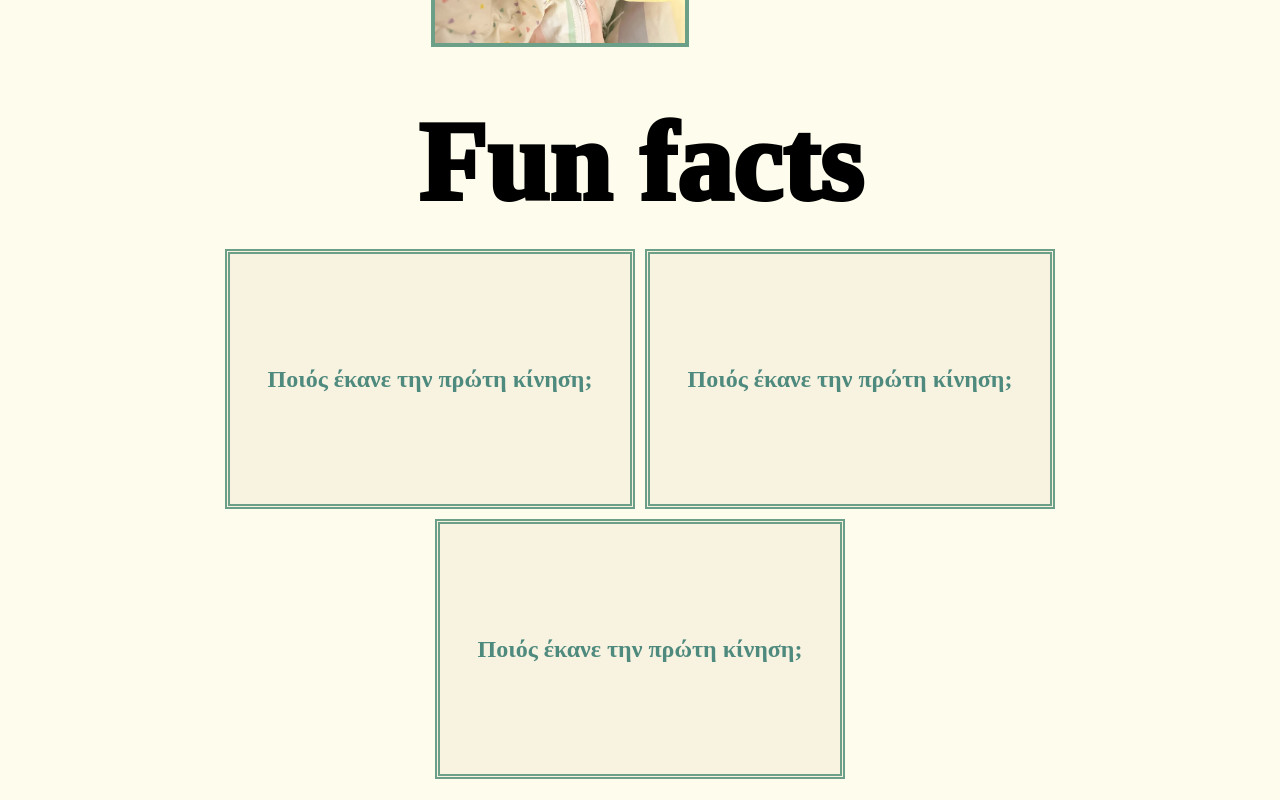
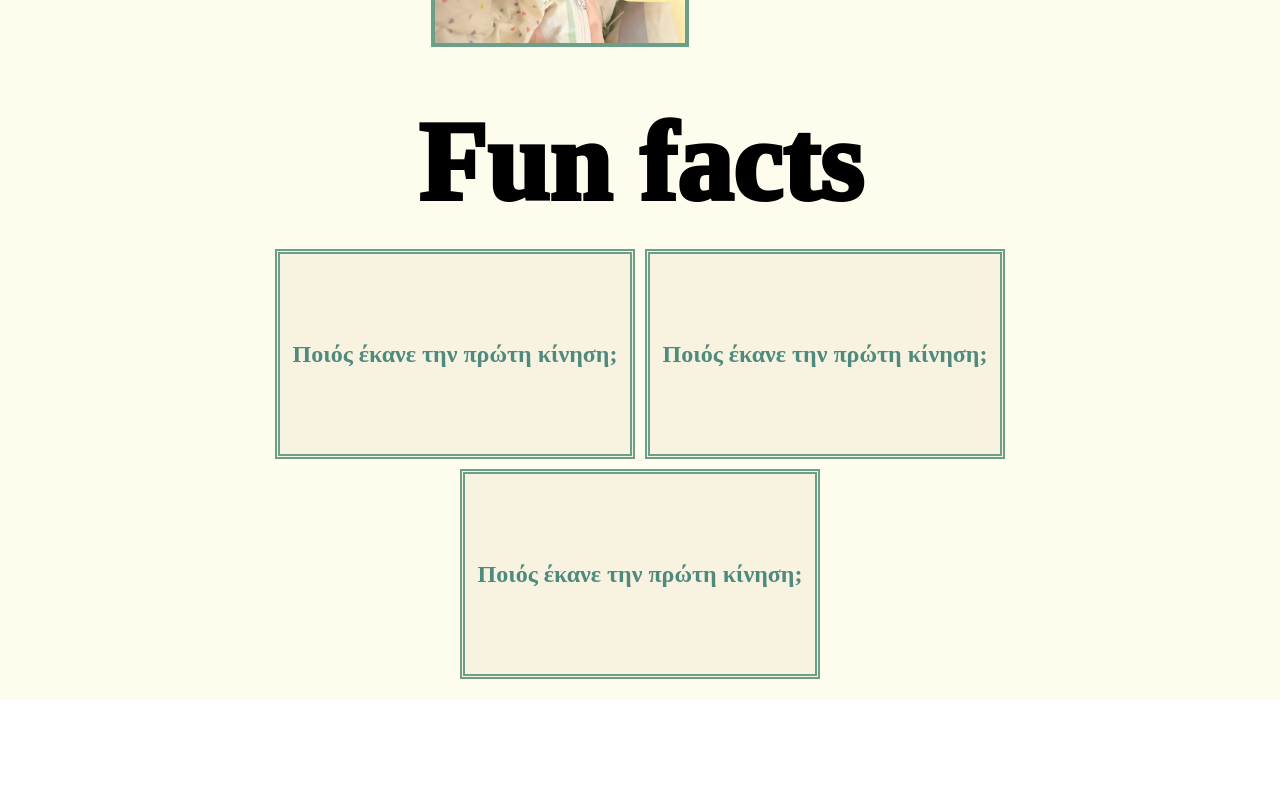
Before and after one commit to Spantouris/wedding, a React (Create React App) app: page / in a window 1280 px wide. Shown: the part 3244-4044 px from the top of the page. After the commit the page ends 3944 px from the top, so only its background shows below. Built offline with nearby package versions, Linux system fonts and the light colour scheme; a web font is replaced by a local one.

Commit message:
Fix size, color and rotate issues

```diff
--- a/src/components/card.js
+++ b/src/components/card.js
@@ -1,14 +1,17 @@
-import { useState } from "react";
+import { useState, useId } from "react";
 
 function Card({ frontText, backText }) {
   const [active, setActive] = useState(false);
+  const frontId = useId();
+  const backId = useId();
 
-  function handleClick(e) {
-    e.target.parentElement.style.transform = "rotateY(180deg)";
-    e.target.parentElement.style.transition = "0.6s";
+  function handleClick(elementId) {
+    const element = document.getElementById(elementId);
+    element.style.transform = "rotateY(180deg)";
+    element.style.transition = "0.6s";
     setTimeout(() => {
-      e.target.parentElement.style.transform = "rotateY(0deg)";
-      e.target.parentElement.style.transition = "0s";
+      element.style.transform = "rotateY(0deg)";
+      element.style.transition = "0s";
       setActive(!active);
     }, 250);
   }
@@ -16,10 +19,12 @@ function Card({ frontText, backText }) {
   return (
     <div>
       <div
+        id={frontId}
         className="faqCard"
-        onClick={handleClick}
+        onClick={() => handleClick(frontId)}
         style={{
           backgroundColor: "#f8f2e1",
+          color: "#4e8a7d",
           display: active ? "none" : "flex",
         }}
       >
@@ -28,10 +33,12 @@ function Card({ frontText, backText }) {
         </div>
       </div>
       <div
+        id={backId}
         className="faqCard"
-        onClick={handleClick}
+        onClick={() => handleClick(backId)}
         style={{
           backgroundColor: "#ebdaec",
+          color: "#4e1d4e",
           display: active ? "flex" : "none",
         }}
       >
--- a/src/components/faq.css
+++ b/src/components/faq.css
@@ -22,8 +22,8 @@
 .faqCard {
     transform-style: preserve-3d;
     margin: 5px 5px;
-    width: 400px;
-    height: 250px;
+    width: 350px;
+    height: 200px;
     border: #6c9f88;
     border-width: 5px;
     border-style: double;
@@ -31,7 +31,6 @@
 
 .faqText {
     font-size: 1em;
-    color: #4e8a7d;
     display: flex;
     width: 100%;
     height: 100%;
```
